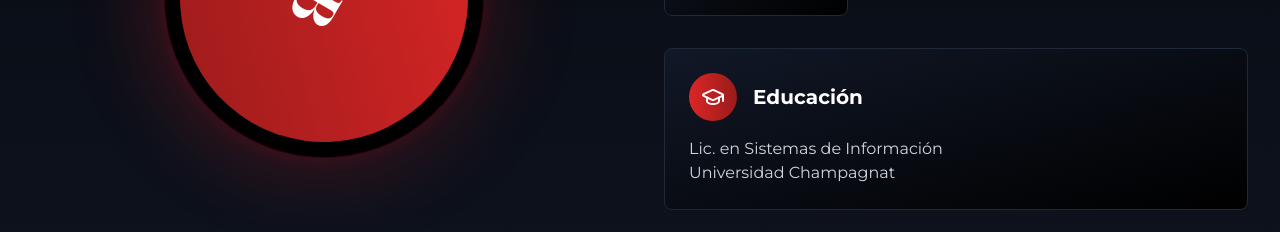
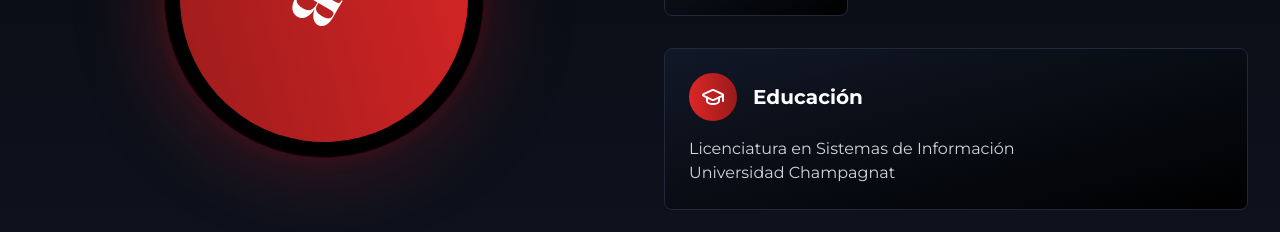
Before and after one commit to chinobustos/portafolio, a React (Vite) app: page / in a window 1280 px wide. Shown: the part 1780-2012 px from the top of the page. Built offline with nearby package versions, Linux system fonts and the light colour scheme.

Commit message:
modificacion en el about

```diff
--- a/src/components/About.tsx
+++ b/src/components/About.tsx
@@ -43,7 +43,7 @@ const About = () => {
     {
       icon: GraduationCap,
       title: 'Educación',
-      content: 'Lic. en Sistemas de Información\nUniversidad Champagnat',
+      content: 'Licenciatura en Sistemas de Información\nUniversidad Champagnat',
       color: 'from-red-600 to-red-800'
     },
     {
```
